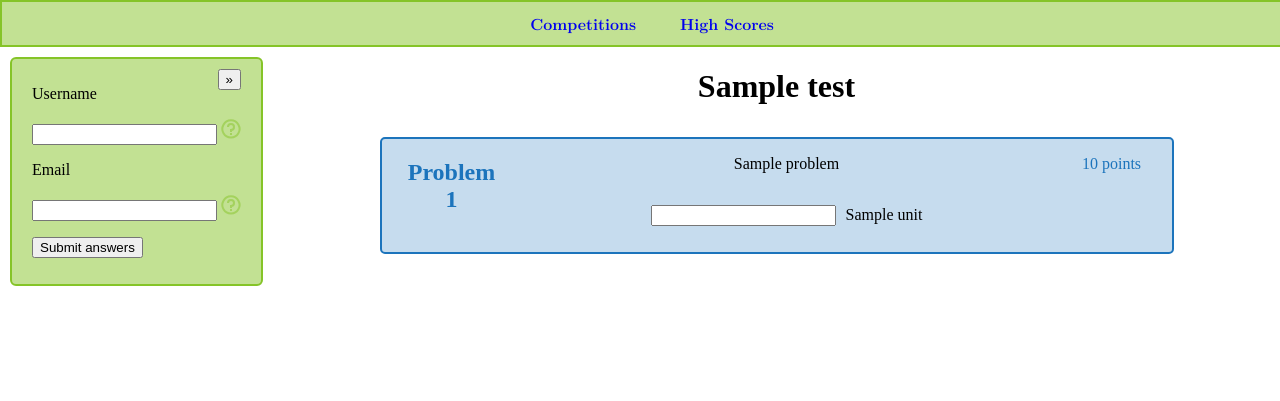
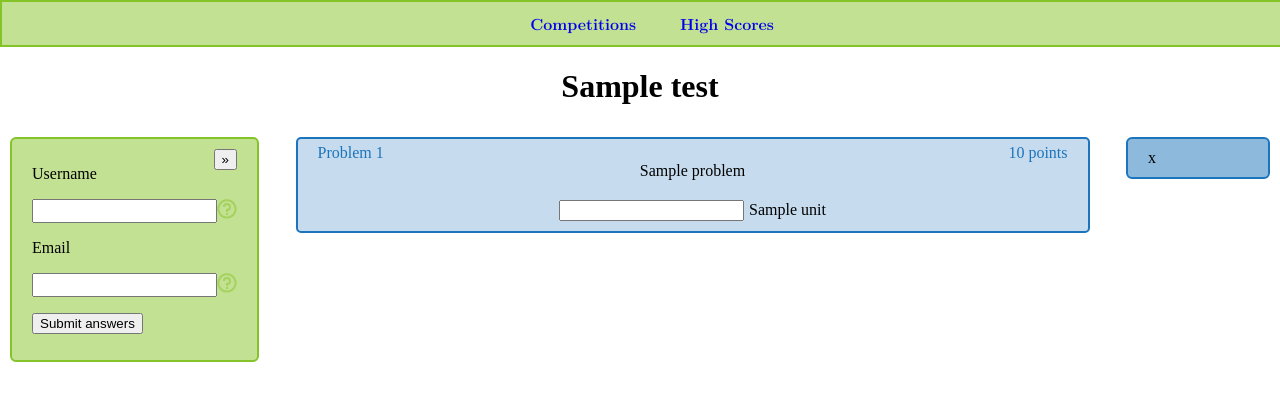
Before and after one commit to TeegardenMath/wobsite, a Flask app: page /test/1 in a window 1280 px wide. Shown: the top 401 px of the page. Run offline with Flask 3, Linux system fonts and the light colour scheme; a database or web service that is not in the repository returns one stand-in record (values such as "Sample title"); some libraries are stand-ins or nearby versions.

Commit message:
rework css, ugh

```diff
--- a/app/static/css/style.css
+++ b/app/static/css/style.css
@@ -11,13 +11,19 @@ body {
 	margin:0px;
 }
 
+#problemsBlock p{
+	padding:0px;
+	margin:0px;
+}
+
+.mainSection{
+	display:flex;
+	margin: 0px auto;
+	justify-content: space-between;
+}
+
 .bold{
 	font-weight:bold;
-}
-
-#testBody {
-	display:grid;
-	grid-template-columns: 5rem 1fr 5rem;
 }
 
 
@@ -40,6 +46,7 @@ input[type=number] {
 	width:100%;
 	border:2px solid rgb(133,196,40);
 	padding:10px;
+	margin-top:0px;
 }
 
 .navElement{
@@ -55,13 +62,11 @@ input[type=number] {
 .sidebar{
 	background-color: rgba(133,196,40,0.5);
 	width:fit-content;
-	max-width: 300px;
-	min-width: 100px;
 	margin:10px;
 	border:2px solid rgb(133,196,40);
 	padding:10px 20px;
 	border-radius: 6px;
-	float: left;
+	height:fit-content;
 }
 
 .sidebar ul{
@@ -73,15 +78,23 @@ input[type=number] {
 	padding:5px 0px;
 }
 
-
 /* end navigational sidebar */
 
-#resultsBody{
-	display:grid;
-	grid-template-columns: 1fr 1fr 1fr;
-	align-items: flex-start;
+/* infobar */
+.infobar{
+	background-color: rgba(28,116,188,0.5);
+	width:fit-content;
+	max-width: 300px;
+	min-width: 100px;
+	margin:10px;
+	border:2px solid rgb(28,116,188);
+	padding:10px 20px;
+	border-radius: 6px;
+	float: right;
+	height: fit-content;
 }
 
+/* end infobar */
 
 #sampleShare{
 	text-align:center;
@@ -91,6 +104,11 @@ input[type=number] {
 	margin:5px auto 10px auto;
 	padding:3px 8px;
 	font-size: 0.8em;
+}
+
+#sharebar{
+	background-color: rgba(133,196,40,0.5);
+	border:2px solid rgb(133,196,40);
 }
 
 
@@ -124,6 +142,7 @@ input[type=number] {
 	border-radius:5px;
 	text-align: center;
 	margin:10px;
+	height: fit-content;
 }
 
 .collapser {
@@ -226,37 +245,49 @@ table, th, td {
 	border-radius:5px;
 	text-align: center;
 	margin:10px auto;
-	display:grid;
-	grid-template-columns: 100px 1fr 80px;
+	display:flex;
+	flex-direction: column;
 }
 
-#points{
+.points{
 	max-width:80px;
+	margin:5px auto 0px auto;
 	float: right;
 	color:rgb(28,116,188);
+	height:fit-content;
+	width: fit-content;
 }
 
-#problemNumber{
+.problemNumber{
 	max-width:100px;
 	float:left;
-	position:absolute;
 	color:rgb(28,116,188);
+	width:fit-content;
+	margin:5px auto 0px auto;
 }
 
-#problemStatement{
+.problemStatement{
+	margin:0px auto 20px auto;
+}
+
+.answerArea{
+	display:inline-flex;
+	margin:0px auto;
+	height:fit-content;
 
 }
 
-#answerBlank{
-
-	display:inline-flex;
-	align-items: center;
+.answerEntry{
+	height:fit-content;
 }
 
-#answerBlank p{
-	padding:0px 5px;
-	min-width: 30px;
+.unitArea{
+	display: flex;
+  justify-content: center;
+  align-items: center;
+  padding-left: 5px;
 }
+
 /* end problem formatting */
 
 
@@ -276,6 +307,10 @@ table, th, td {
 	height:fit-content;
 }
 
+#entryBlank{
+	display:inline-flex;
+}
+
 #trophyMain{
 	margin:0px auto;
 	width:fit-content;
--- a/app/templates/share.html
+++ b/app/templates/share.html
@@ -1,6 +1,6 @@
 
 <style>
-	div {margin:5px auto;}
+	.sharediv {margin:5px auto;}
 	p{max-width: 150px;
 	margin:0px auto;
 	width:fit-content;}
@@ -20,10 +20,10 @@
 		border-radius: 6px;
 	}
 </style>
-<div id="shareResults">
+<div id="shareResults" class="sharediv">
 	<p><b>{{testname}}</b></p>
 	<img src="{{ url_for('static', filename='images/chicken.jpg') }}" width="100" />
-	<div id="sampleTextBlock">
+	<div id="sampleTextBlock" class="sharediv">
 		<p><b>{{username}}</b></p>
 		<p>got a score of</p>
 		<p><b>{{score}} out of {{maxscore}}!</b></p>
--- a/app/templates/test.html
+++ b/app/templates/test.html
@@ -20,12 +20,16 @@
       {% include 'navbar.html' %}
     </div>
 
+    <header>
+      <h1>{{ name }}</h1>
+    </header>
+    <div class="mainSection">
       <div class="sidebar">
           <button type="button" class="collapser">»</button>
           <div id="infoContents" >
             <!--Username entry box and error display-->
             <p>{{form.username.label}}</p>
-          <div>
+            <div id ="entryBlank">
                 {{form.username()}}
                 <div class="hoverable">
                   <svg xmlns="http://www.w3.org/2000/svg" width="20" height="20">
@@ -46,7 +50,7 @@
 
             <!--Email entry box and error display-->
             <p>{{form.email.label}}</p>
-          <div>
+            <div id="entryBlank">
                 {{form.email()}}
                 <div class="hoverable">
                   <svg xmlns="http://www.w3.org/2000/svg" width="20" height="20">
@@ -69,11 +73,6 @@
           </div>
         </div>
 
-    <header>
-      <h1>{{ name }}</h1>
-    </header>
-
-    <div id="testBody">
 
         <!-- Here we have the box for entering personal info
             and submitting the form. -->
@@ -92,58 +91,65 @@
           <section class="problem">
               <!--start individual problem-->
 
-          <div>
-            <h2 id="problemNumber">Problem {{ loop.index }}</h2>
+              <!-- container for number and points -->
+            <div class="problemMetadata">
+              <!-- number -->
+              <div class="problemNumber">
+                <p>Problem {{ loop.index }}</p>
               </div>
-
-          <div id="problemStatement">
-            <p>{{ answer.label }}</p>
-            <div>
-              <div id="answerBlank">
-                <p>{{ answer['answer'] }}</p>
-                <p>
-                  {% if units[loop.index-1] %}
-                    {{ units[loop.index-1] }}
-                  {% endif %}
-                </p>
-              </div>
-              <div class="errorZone">
-                {% if answer.errors %}
-                  {% for error in answer.errors %}
-                    {{answer.errors['answer'][0]}}<br>
-                  {% endfor %}
-                {% endif %}
-              </div>
-            </div>
-          </div>
-
-          <div id="points">
-            <p>
+              <!-- points -->
+              <div class="points">
                   {{points[loop.index-1]}}
                   {% if points[loop.index-1]>1 %}
                     points
                   {% else %}
                     point
                   {% endif %}
-            </p>
               </div>
+          </div>
+
+              <!-- the problem statement -->
+            <div class="problemStatement">
+              <p>{{ answer.label }}</p>
+            </div>
+
+              <!-- the answer blank , with units-->
+            <div class="answerArea">
+              <!-- answer blank itself -->
+              <div class="answerEntry">{{ answer['answer'] }}</div>
+              <!-- units, if any -->
+              {% if units[loop.index-1] %}
+                <div class="unitArea">
+                  {{ units[loop.index-1] }}
+                </div>
+              {% endif %}
+            </div>
+
+            <!-- errors, if any -->
+            {% if answer.errors %}
+              <div class="errorZone">
+                {% for error in answer.errors %}
+                  {{answer.errors['answer'][0]}}<br>
+                {% endfor %}
+              </div>
+            {% endif %}
 
             <!--end individual problem-->
           </section>
         {% endfor %}
 
+        </div>
 
 
+      </form>
+
+      <!-- rules info -->
+      <div class="infobar">
+        x
       </div>
 
 
   </div>
-
-
-
-
-    </form>
-
 
     <script type="text/javascript"> /* this gives collapsible elements their behavior*/
 
```
Also changed, not shown: app/templates/highscores.html (+8 -0 lines), app/templates/submitted.html (+5 -4 lines). Lines whose indentation alone changed are shown as unchanged.
